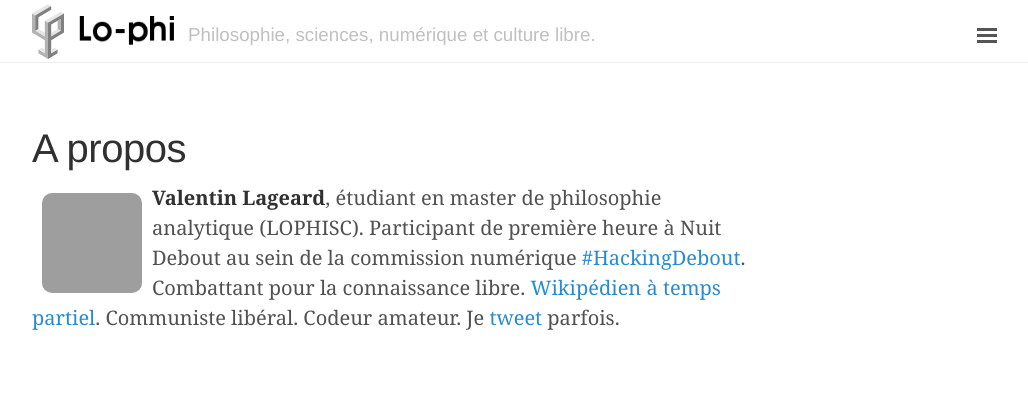
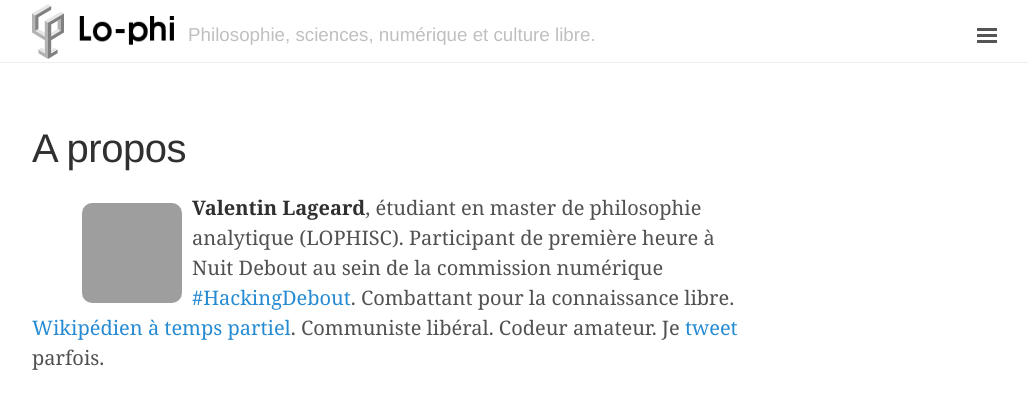
Before and after one commit to valentinlageard/valentinlageard.github.io, a Jekyll site: the page built from about.md, in a window 1280 px wide. Shown: the top 409 px of the page, without its empty margins (248-1276 px from the left). Built offline with Jekyll 4.4.1, drawn with Linux system fonts in a browser that asks for light colours; grey boxes are pictures that could not be loaded.

Commit message:
Update about.md

```diff
--- a/about.md
+++ b/about.md
@@ -3,7 +3,7 @@ layout: page
 title: A propos
 ---
 
-<div><img src="https://avatars3.githubusercontent.com/u/17970152" width=100px style="border-radius:10px; float:left; margin:10px"></div>
+<figure><img src="https://avatars3.githubusercontent.com/u/17970152" width=100 style="border-radius:10px; float:left; margin:10px"></figure>
 
 **Valentin Lageard**, étudiant en master de philosophie analytique (LOPHISC).
 Participant de première heure à Nuit Debout au sein de la commission numérique [#HackingDebout](https://wiki.nuitdebout.fr/wiki/Villes/Paris/Numérique). Combattant pour la connaissance libre. [Wikipédien à temps partiel](https://fr.wikipedia.org/wiki/Utilisateur:ValentinLageard). Communiste libéral. Codeur amateur. Je [tweet](https://twitter.com/valentinlageard) parfois.
```
